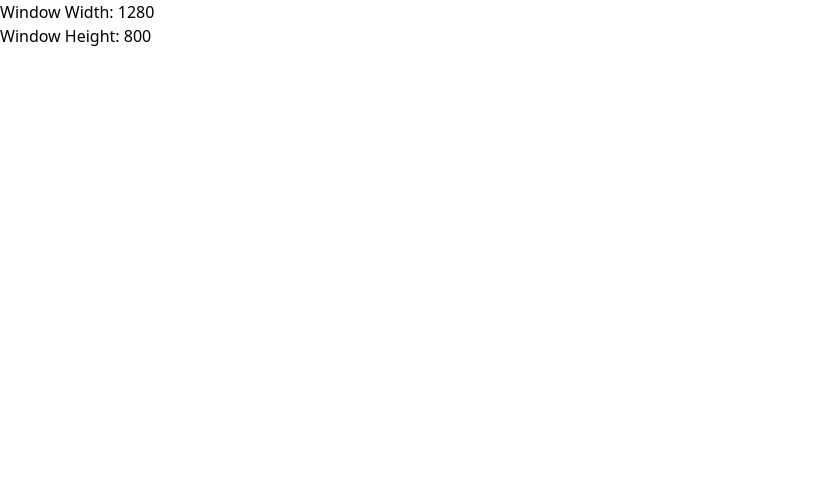
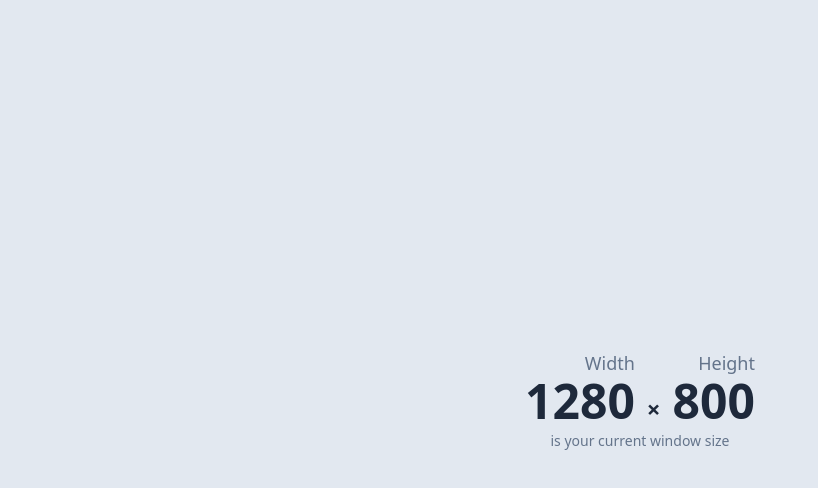
Before and after one commit to jeffreyhuang/window-size, a Vue app: page / in a window 1280 px wide. Shown: the top 488 px of the page, without its empty margins (0-818 px from the left). Built offline with nearby package versions, Linux system fonts and the light colour scheme.

Commit message:
feat: add SizeDisplay and add style

```diff
--- a/index.html
+++ b/index.html
@@ -7,7 +7,7 @@
     <title>Vite App</title>
   </head>
   <body>
-    <div id="app"></div>
+    <div id="app" class="h-screen"></div>
     <script type="module" src="/src/main.js"></script>
   </body>
 </html>
--- a/src/App.vue
+++ b/src/App.vue
@@ -1,12 +1,34 @@
 <script setup>
+import SizeDisplay from '@/components/SizeDisplay.vue'
 import { useWindowSize } from '@/composables/use-window-size'
 
 const { width, height } = useWindowSize()
 </script>
 
 <template>
-  <main>
-    <p>Window Width: {{ width }}</p>
-    <p>Window Height: {{ height }}</p>
-  </main>
+  <div class="h-screen flex justify-center items-center bg-slate-200">
+    <main>
+      <div class="flex justify-center items-end flex-wrap">
+        <SizeDisplay
+          :size="width"
+          title="Width"
+        />
+
+        <div class="mx-2 xl:mx-3 2xl:mx-4">
+          <span class="text-slate-800 font-semibold text-lg xl:text-2xl">
+            &times;
+          </span>
+        </div>
+
+        <SizeDisplay
+          :size="height"
+          title="Height"
+        />
+      </div>
+
+      <p class="text-slate-500 text-center mt-1.5 text-xs xl:text-sm">
+        is your current window size
+      </p>
+    </main>
+  </div>
 </template>
--- /dev/null
+++ b/src/components/SizeDisplay.vue
@@ -0,0 +1,25 @@
+<script setup>
+
+defineProps({
+  size: {
+    type: Number,
+    required: true
+  },
+  title: {
+    type: String,
+    required: true
+  }
+})
+</script>
+
+<template>
+  <div class="flex flex-col items-end">
+    <div class="text-slate-500 text-base xl:text-lg">
+      {{ title }}
+    </div>
+
+    <div class="text-slate-800 font-semibold text-3xl sm:text-4xl xl:text-5xl 2xl:text-6xl">
+      {{ size }}
+    </div>
+  </div>
+</template>
```
